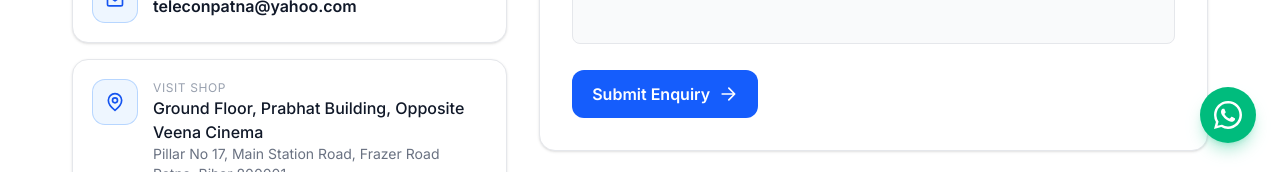
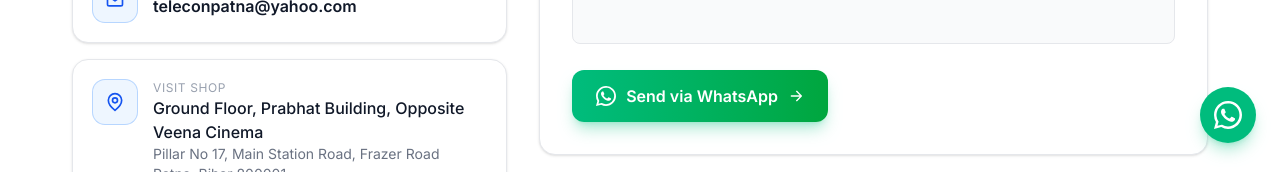
Before and after one commit to iamalok12/telecom-electronic, a React (Vite) app: page /contact in a window 1280 px wide. Shown: the part 633-805 px from the top of the page. Built offline with nearby package versions, Linux system fonts and the light colour scheme; no server answers.

Commit message:
feat: add WhatsApp integration for enquiry submission and update button styling

```diff
--- a/src/pages/Contact.jsx
+++ b/src/pages/Contact.jsx
@@ -48,6 +48,21 @@ export default function Contact() {
         message: form.message || null,
         createdAt: serverTimestamp()
       })
+
+      // Prepare WhatsApp message
+      let whatsappMessage = `*New Enquiry*%0A%0A*Name:* ${encodeURIComponent(form.name)}`
+
+      if (form.phone) {
+        whatsappMessage += `%0A*Phone:* ${form.phone}`
+      }
+
+      if (form.message) {
+        whatsappMessage += `%0A%0A*Message:*%0A${encodeURIComponent(form.message)}`
+      }
+
+      // Open WhatsApp
+      const whatsappUrl = `https://wa.me/${shop.whatsapp.number}?text=${whatsappMessage}`
+      window.open(whatsappUrl, '_blank')
 
       setSubmitted(true)
       setForm({ name: '', phone: '', message: '' })
@@ -202,14 +217,16 @@ export default function Contact() {
             <button
               type="submit"
               disabled={!!phoneError}
-              className="mt-5 inline-flex items-center justify-center gap-2 px-5 py-3 rounded-xl bg-blue-600 hover:bg-blue-700 text-white font-semibold transition w-full sm:w-auto disabled:opacity-50 disabled:cursor-not-allowed"
+              className="mt-5 group relative inline-flex items-center justify-center gap-2.5 px-6 py-3.5 rounded-xl bg-gradient-to-r from-emerald-500 to-green-600 hover:from-emerald-600 hover:to-green-700 text-white font-semibold transition-all duration-200 w-full sm:w-auto disabled:opacity-50 disabled:cursor-not-allowed shadow-lg shadow-emerald-500/30 hover:shadow-xl hover:shadow-emerald-500/40 hover:-translate-y-0.5"
             >
-              Submit Enquiry <ArrowRightIcon className="w-5 h-5" />
+              <WhatsAppIcon className="w-5 h-5" />
+              Send via WhatsApp
+              <ArrowRightIcon className="w-4 h-4 group-hover:translate-x-0.5 transition-transform" />
             </button>
 
             {submitted && (
-              <p className="mt-3 text-sm text-emerald-600">
-                ✓ Thank you! Your enquiry has been submitted successfully. We'll contact you soon.
+              <p className="mt-3 text-sm text-emerald-600 bg-emerald-50 px-4 py-2.5 rounded-lg border border-emerald-200">
+                ✓ Opening WhatsApp... Your enquiry has been saved and you'll be redirected to WhatsApp to confirm.
               </p>
             )}
           </form>
--- a/vite.config.js
+++ b/vite.config.js
@@ -2,8 +2,6 @@ import { defineConfig } from 'vite'
 import react from '@vitejs/plugin-react'
 import tailwindcss from '@tailwindcss/vite'
 
-import { cloudflare } from "@cloudflare/vite-plugin";
-
 export default defineConfig({
-  plugins: [react(), tailwindcss(), cloudflare()],
+  plugins: [react(), tailwindcss()],
 })
```
